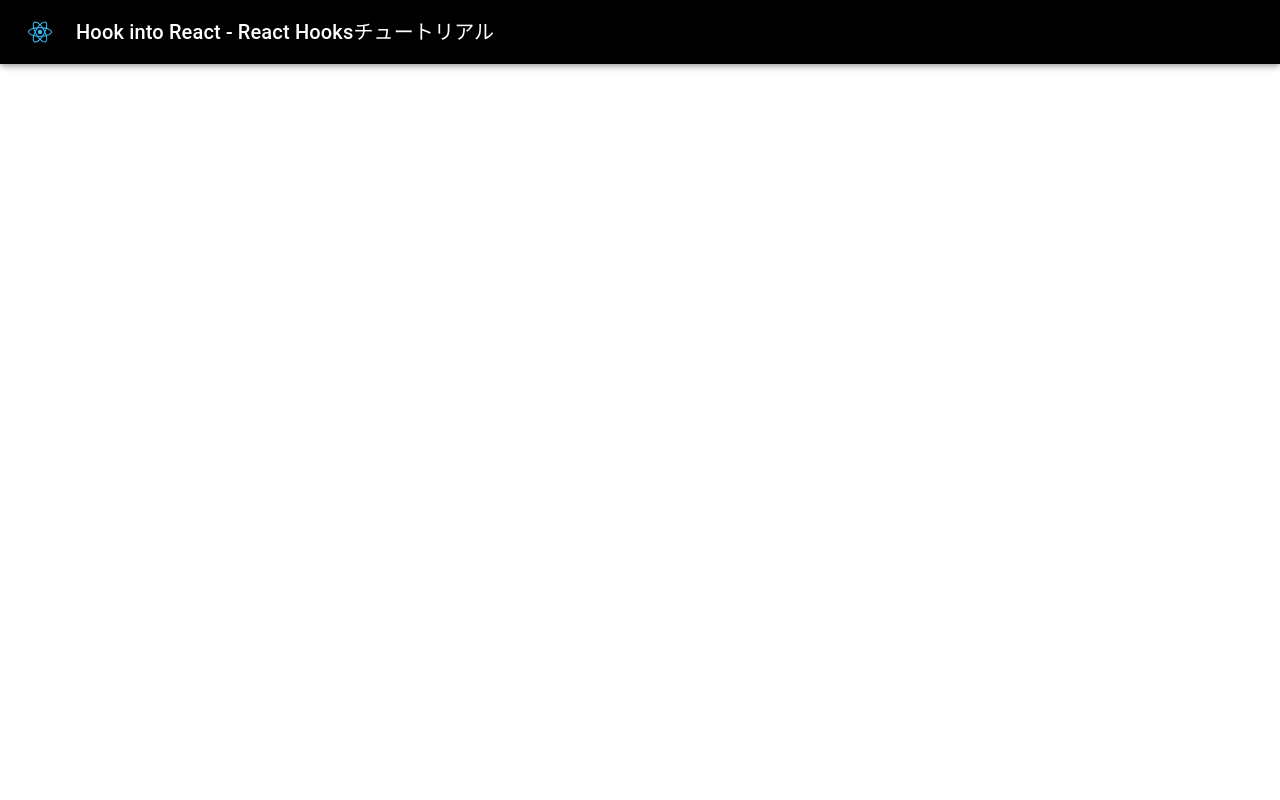
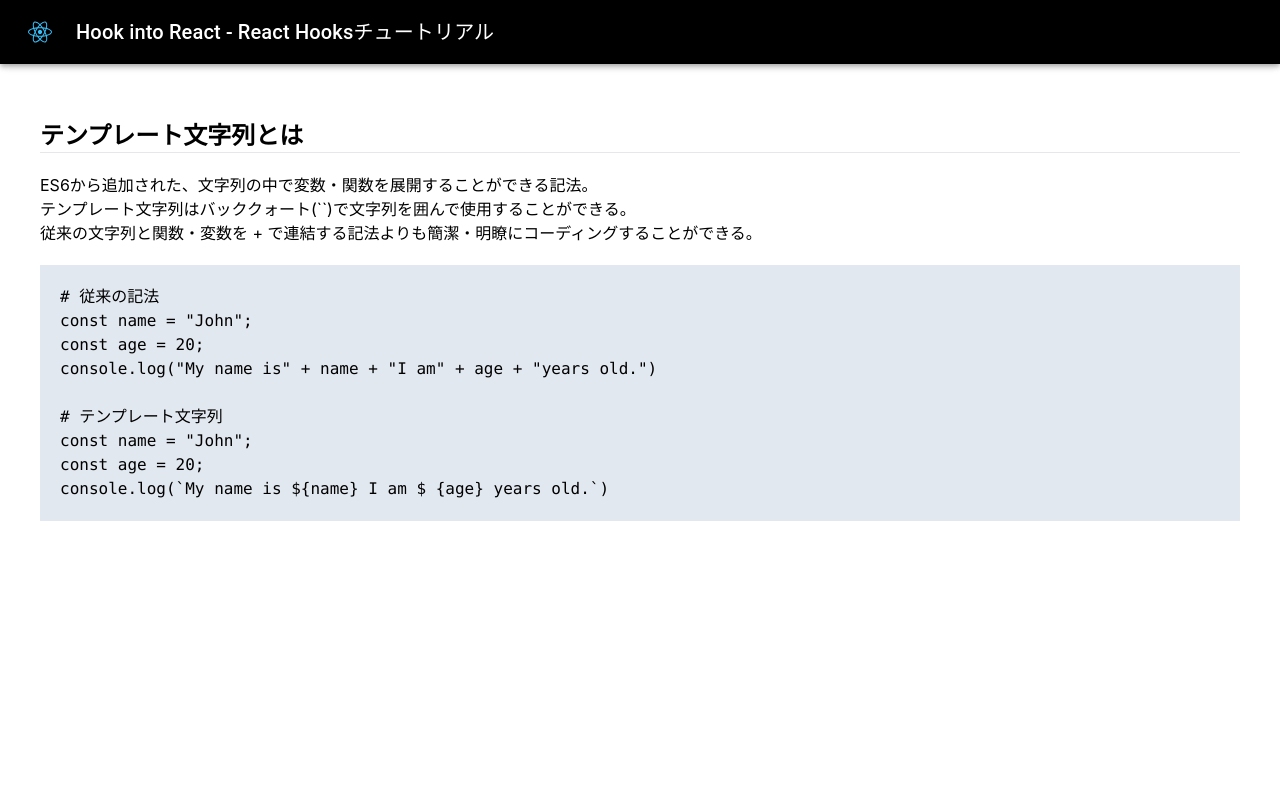
Before and after one commit to Teppeichang/react_hooks_tutorial, a React (Create React App) app: page /template-literals in a window 1280 px wide. Shown: the top 800 px of the page. Built offline with nearby package versions, Linux system fonts and the light colour scheme.

Commit message:
Feat: テンプレート文字列解説ページの追加

```diff
--- a/src/App.jsx
+++ b/src/App.jsx
@@ -5,6 +5,7 @@ import Top from "./pages/Top";
 import AboutHooks from "./pages/AboutHooks";
 import AboutES6 from "./pages/AboutES6";
 import LetAndConst from "./pages/LetAndConst";
+import TemplateLiterals from "./pages/TemplateLiterals";
 import AllowFunction from "./pages/AllowFunction";
 import DestructuringAssignment from "./pages/DestructuringAssignment";
 import SpreadSyntax from "./pages/SpreadSyntax";
@@ -22,6 +23,7 @@ function App() {
         <Route path="/" element={<Top />} />
         <Route path="/about-es6" element={<AboutES6 />}/>
         <Route path="/let-and-const" element={<LetAndConst />}/>
+        <Route path="/template-literals" element={<TemplateLiterals />}/>
         <Route path="/allow-function" element={<AllowFunction />}/>
         <Route path="/destructing-assignment" element={<DestructuringAssignment />}/>
         <Route path="/spread-syntax" element={<SpreadSyntax />}/>
--- a/src/components/Header.jsx
+++ b/src/components/Header.jsx
@@ -35,6 +35,9 @@ const Header = () => {
           <Link to="/let-and-const" className="hover:text-sky-400 hover:underline pl-5">
             let と const
           </Link>
+          <Link to="/template-literals" className="hover:text-sky-400 hover:underline pl-5">
+            テンプレート文字列
+          </Link>
           <Link to="/allow-function" className="hover:text-sky-400 hover:underline pl-5">
             アロー関数
           </Link>
--- /dev/null
+++ b/src/pages/TemplateLiterals.jsx
@@ -0,0 +1,24 @@
+const TemplateLiterals = () => {
+  return (
+    <div className="my-20 px-10 flex flex-col min-h-screen">
+      <p className="text-2xl font-bold mt-10">テンプレート文字列とは</p>
+      <hr />
+      <p className="mt-5">ES6から追加された、文字列の中で変数・関数を展開することができる記法。</p>
+      <p>テンプレート文字列はバッククォート(``)で文字列を囲んで使用することができる。</p>
+      <p>従来の文字列と関数・変数を + で連結する記法よりも簡潔・明瞭にコーディングすることができる。</p>
+      <code className="bg-slate-200 block mt-5 mb-5 p-5">
+        <p># 従来の記法</p>
+        <p>const name = "John";</p>
+        <p>const age = 20;</p>
+        <p>console.log("My name is" + name + "I am" + age + "years old.")</p>
+        <br />
+        <p># テンプレート文字列</p>
+        <p>const name = "John";</p>
+        <p>const age = 20;</p>
+        <p>console.log(`My name is ${'{'}name{'}'} I am $ {'{'}age{'}'} years old.`)</p>
+      </code>
+    </div>
+  );
+};
+
+export default TemplateLiterals;
```
